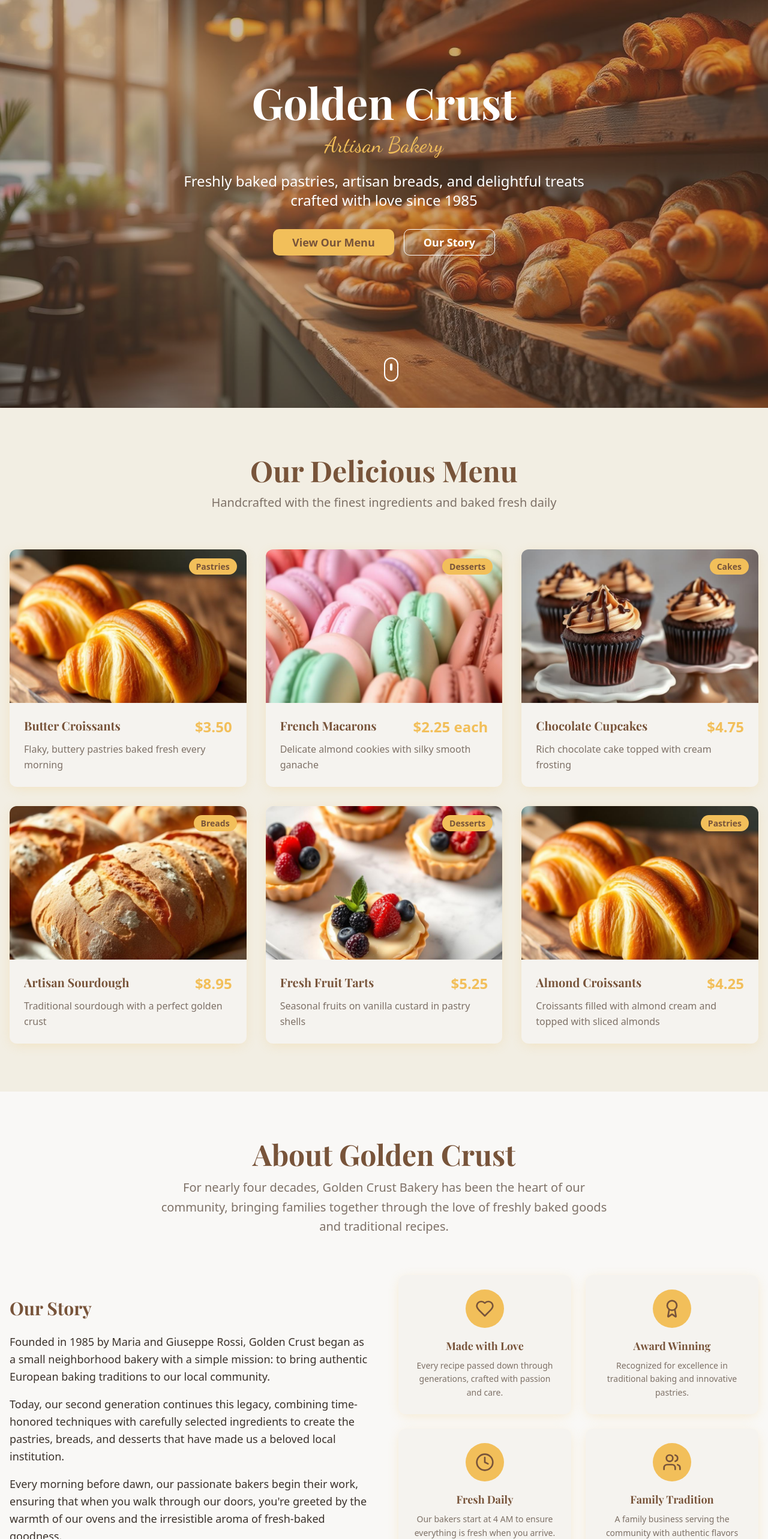
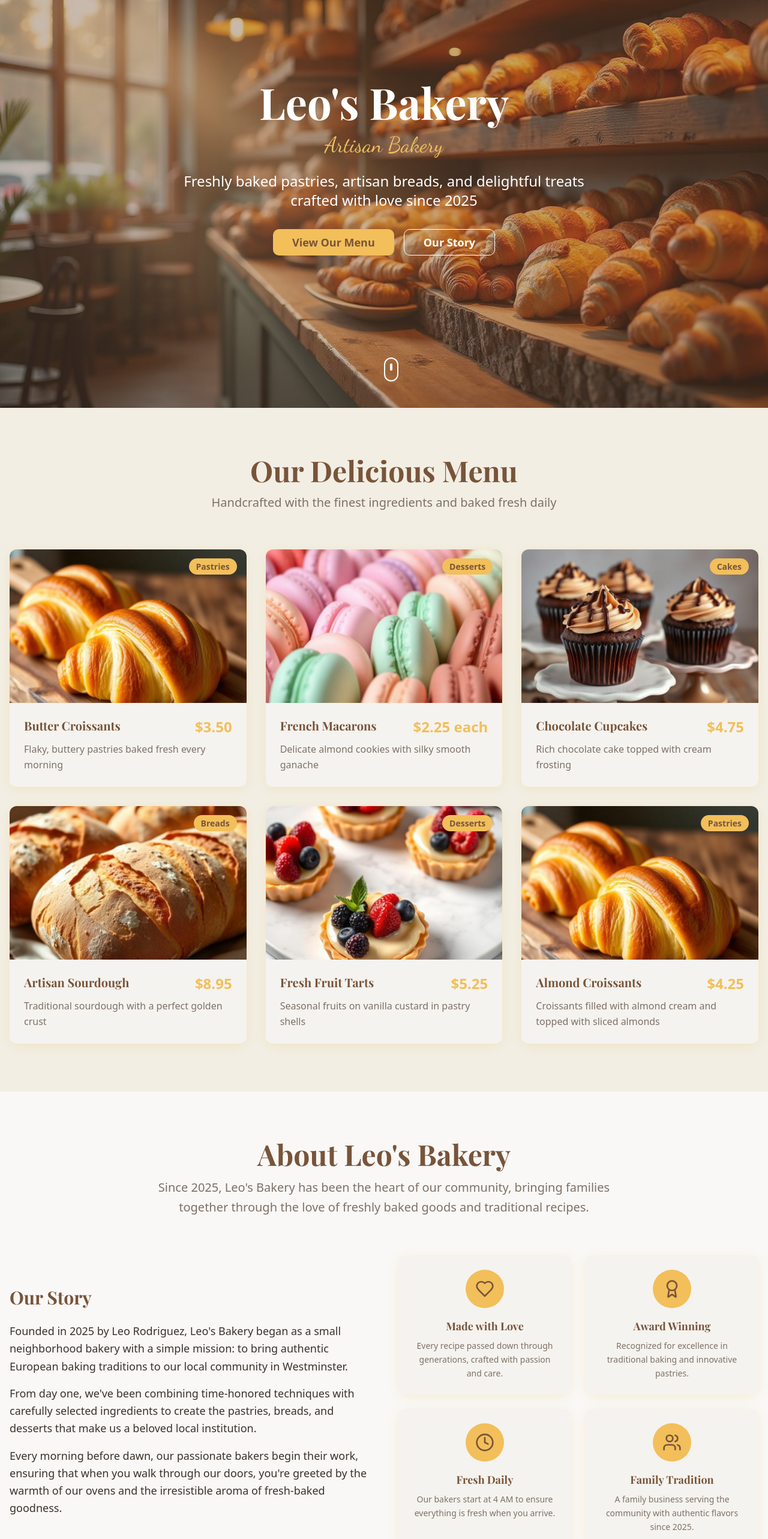
Before and after one commit to leosage67/crumb-crafted-collection, a React (Vite) app: page / in a window 1280 px wide. Shown: the part 120-2686 px from the top of the page at 60% size. Built offline with nearby package versions, Linux system fonts and the light colour scheme; the HTML template or start-up script is replaced by a standard one; a web font is replaced by a local one.

Commit message:
Fix update message

```diff
--- a/src/components/About.tsx
+++ b/src/components/About.tsx
@@ -21,7 +21,7 @@ const About = () => {
     {
       icon: Users,
       title: "Family Tradition",
-      description: "A family business serving the community with authentic flavors since 1985."
+      description: "A family business serving the community with authentic flavors since 2025."
     }
   ];
 
@@ -30,10 +30,10 @@ const About = () => {
       <div className="container mx-auto px-4">
         <div className="text-center mb-16 animate-fade-in">
           <h2 className="text-4xl md:text-5xl font-serif font-bold text-bakery-brown mb-4">
-            About Golden Crust
+            About Leo's Bakery
           </h2>
           <p className="text-xl text-muted-foreground max-w-3xl mx-auto leading-relaxed">
-            For nearly four decades, Golden Crust Bakery has been the heart of our community,
+            Since 2025, Leo's Bakery has been the heart of our community,
             bringing families together through the love of freshly baked goods and traditional recipes.
           </p>
         </div>
@@ -46,14 +46,14 @@ const About = () => {
             </h3>
             <div className="space-y-4 text-lg leading-relaxed text-foreground">
               <p>
-                Founded in 1985 by Maria and Giuseppe Rossi, Golden Crust began as a small
+                Founded in 2025 by Leo Rodriguez, Leo's Bakery began as a small
                 neighborhood bakery with a simple mission: to bring authentic European baking
-                traditions to our local community.
+                traditions to our local community in Westminster.
               </p>
               <p>
-                Today, our second generation continues this legacy, combining time-honored
+                From day one, we've been combining time-honored
                 techniques with carefully selected ingredients to create the pastries, breads,
-                and desserts that have made us a beloved local institution.
+                and desserts that make us a beloved local institution.
               </p>
               <p>
                 Every morning before dawn, our passionate bakers begin their work, ensuring
@@ -97,7 +97,7 @@ const About = () => {
             every pastry carries love."
           </blockquote>
           <p className="text-lg font-semibold text-bakery-gold">
-            - Maria Rossi, Founder
+            - Leo Rodriguez, Founder
           </p>
         </div>
       </div>
--- a/src/components/Contact.tsx
+++ b/src/components/Contact.tsx
@@ -19,7 +19,7 @@ const Contact = () => {
     {
       icon: Mail,
       title: "Email Us",
-      details: ["orders@goldencrust.com", "info@goldencrust.com"],
+      details: ["orders@leosbakery.com", "info@leosbakery.com"],
       action: "Send Email"
     },
     {
@@ -40,7 +40,7 @@ const Contact = () => {
       <div className="container mx-auto px-4">
         <div className="text-center mb-16 animate-fade-in">
           <h2 className="text-4xl md:text-5xl font-serif font-bold text-bakery-brown mb-4">
-            Visit Golden Crust
+            Visit Leo's Bakery
           </h2>
           <p className="text-xl text-muted-foreground max-w-2xl mx-auto">
             Come experience the warmth of our bakery and taste the difference that passion makes
@@ -121,7 +121,7 @@ const Contact = () => {
               <div className="text-center text-muted-foreground">
                 <MapPin className="w-12 h-12 mx-auto mb-4" />
                 <p className="text-lg font-semibold">Interactive Map</p>
-                <p className="text-sm">123 Bakery Lane, Sweet Valley, CA 90210</p>
+                <p className="text-sm">11251 Reed Way, Broomfield, CO 80020</p>
               </div>
             </div>
           </Card>
--- a/src/components/Hero.tsx
+++ b/src/components/Hero.tsx
@@ -15,7 +15,7 @@ const Hero = () => {
       <div className="absolute inset-0 z-0">
         <img
           src={heroImage}
-          alt="Golden Crust Bakery Interior"
+          alt="Leo's Bakery Interior"
           className="w-full h-full object-cover"
         />
         <div className="absolute inset-0 bg-bakery-brown/40"></div>
@@ -24,13 +24,13 @@ const Hero = () => {
       {/* Content */}
       <div className="relative z-10 text-center text-white px-4 animate-fade-in">
         <h1 className="text-5xl md:text-7xl font-serif font-bold mb-4">
-          Golden Crust
+          Leo's Bakery
         </h1>
         <p className="text-3xl md:text-4xl font-script text-bakery-gold mb-6">
           Artisan Bakery
         </p>
         <p className="text-xl md:text-2xl mb-8 max-w-2xl mx-auto leading-relaxed">
-          Freshly baked pastries, artisan breads, and delightful treats crafted with love since 1985
+          Freshly baked pastries, artisan breads, and delightful treats crafted with love since 2025
         </p>
 
         <div className="flex flex-col sm:flex-row gap-4 justify-center items-center">
```
